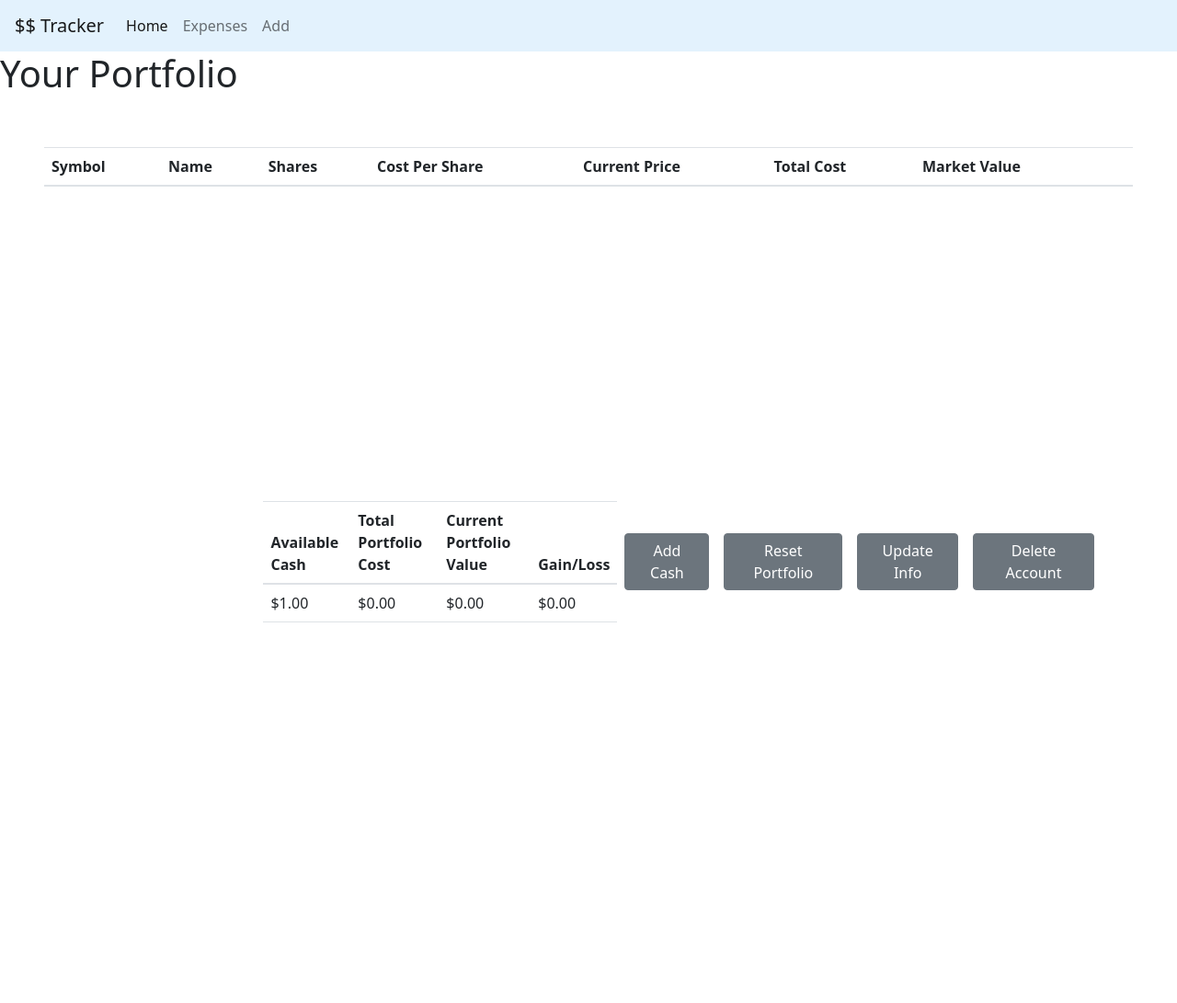
After one commit to 1RJB/CashClass, a Flask app: page /portfolio in a window 1280 px wide. The commit adds this page. Shown: the whole page at 92% size. Run offline with Flask 3, Linux system fonts and the light colour scheme; a user stored in the database is signed in; tables that the repository leaves empty hold one stand-in row (values such as "Sample post"); lists and menus that the app fills with data are empty; some libraries are stand-ins or nearby versions.

Commit message:
feat: buy, sell, portfolio feature complete

```diff
--- a/app/__init__.py
+++ b/app/__init__.py
@@ -6,7 +6,7 @@ from flask_login import LoginManager
 from flask_wtf.csrf import CSRFProtect
 from os import path
 from flask_sqlalchemy import SQLAlchemy
-
+from .utils import usd
 # TODO: declare sqlalchemy db here
 db = SQLAlchemy()
 csrf = CSRFProtect()
@@ -15,7 +15,8 @@ csrf = CSRFProtect()
 def create_app(config_class=Config):
     app = Flask(__name__)
     app.config.from_object(config_class)
-
+    # Custom filter
+    app.jinja_env.filters["usd"] = usd
 
     from .models import Users
 
--- a/app/investing.py
+++ b/app/investing.py
@@ -11,6 +11,58 @@ from .models import Users, Holding, Transaction
 from . import db
 
 investing = Blueprint('investing', __name__)
+
+@investing.route("/portfolio")
+@login_required
+def portfolio():
+    """Show portfolio of user's stock holdings"""
+
+    # Query database for current user's stock holdings (portfolio)
+    user = current_user
+    holdings = user.holdings
+    stocks = [] # List of stock dicts
+    transactions = user.transactions
+
+    portfolio_cost = 0
+    portfolio_value = 0
+
+    # Get current prices for stocks using API
+    for holding in holdings:
+        quote = lookup(holding.symbol)
+        stock = {}
+        stock["symbol"] = holding.symbol
+        stock["name"] = quote["name"]
+        stock["price"] = float(quote["price"])
+        stock["shares"] = int(holding.shares)
+        stock["total_value"] = float(quote["price"]) * int(holding.shares)
+
+        # Calculate cost of shares (total price paid)
+        cost = 0
+        for transaction in transactions:
+            if transaction.symbol == stock["symbol"]:
+                cost += transaction.shares * transaction.price # Sold shares will be negative
+
+        stock["cost"] = cost / holding.shares
+        stock["total_cost"] = cost
+        stocks.append(stock) # Append stock dict to list of stocks
+        portfolio_value += stock["total_value"]
+
+    # Calculate cost of all portfolio transactions
+    # Don't need to check for only single transaction since SQLAlchemy
+    # with relationship returns InstrumentedList
+    # If sold stock, will subtract since shares in transaction will be negative
+    for transaction in transactions:
+        portfolio_cost += transaction.shares * transaction.price
+
+    # Format current user's portfolio info
+    user_info = {
+        "cash": user.cash,
+        "portfolio_cost": portfolio_cost,
+        "portfolio_value": portfolio_value,
+        "gain_loss": portfolio_value - portfolio_cost
+    }
+
+    return render_template("portfolio.html", stocks=stocks, user_info=user_info)
 
 @investing.route("/buy", methods=["GET", "POST"])
 @login_required
@@ -50,7 +102,7 @@ def buy():
 
         # Record transaction in database
         new_transaction = Transaction(
-            user_id=user.id,
+            user_id=user.email,
             symbol=quote["symbol"],
             shares=int(request.form.get("shares")),
             price=quote["price"],
@@ -64,12 +116,12 @@ def buy():
 
         # Update user's stock holdings (portfolio)
         # Check if stock is already in holdings
-        found_holding = Holding.query.filter((Holding.user_id == user.id) & (Holding.symbol == new_transaction.symbol)).first()
+        found_holding = Holding.query.filter((Holding.user_id == user.email) & (Holding.symbol == new_transaction.symbol)).first()
 
         # Add stock to holdings if not already owned
         if found_holding == None:
             new_holding = Holding(
-                user_id=user.id,
+                user_id=user.email,
                 symbol=new_transaction.symbol,
                 shares=new_transaction.shares
             )
@@ -128,7 +180,7 @@ def sell():
 
         # Query database to find stock in user's holdings
         user = current_user
-        holding = Holding.query.filter((Holding.user_id==user.id) & (Holding.symbol==quote["symbol"])).first()
+        holding = Holding.query.filter((Holding.user_id==user.email) & (Holding.symbol==quote["symbol"])).first()
 
         # Check if user owns shares of stock user wants to sell
         if holding == None:
@@ -140,7 +192,7 @@ def sell():
 
         # Record transaction
         new_transaction = Transaction(
-            user_id=user.id,
+            user_id=user.email,
             symbol=quote["symbol"],
             shares=int(request.form.get("shares")) * (-1),
             price=quote["price"],
@@ -167,16 +219,16 @@ def sell():
 
     # User reached route via GET (as by clicking a link or via redirect)
     else:
+        print("aksjdaksd")
         user = current_user
         stocks = user.holdings
-
+        print(user, stocks)
         return render_template("sell.html", stocks=stocks)
-
 
 @investing.route("/sell/<string:symbol>")
 @login_required
 def sell_symbol(symbol):
     user = current_user
     stocks = user.holdings
-
+    print(user, stocks)
     return render_template("sell.html", stocks=stocks, symbol=escape(symbol))
--- a/app/templates/buy.html
+++ b/app/templates/buy.html
@@ -2,8 +2,6 @@
 {% block body %}
 <link rel="stylesheet" href="..\static\styles\form.css">
 <link rel="stylesheet" href="..\static\styles\expenses.css">
-
-{% block main %}
     <div class="p-5 mb-4 bg-pt-dark2 rounded-3">
         <h1>Buy Shares</h1>
         <form action="/buy" method="post">
@@ -20,6 +18,5 @@
             <button type="submit" class="btn btn-primary">Submit</button>
         </form>
     </div>
-{% endblock %}
 
 {% endblock body %}
--- /dev/null
+++ b/app/templates/portfolio.html
@@ -0,0 +1,92 @@
+{% extends "base.html" %}
+{% block body %}
+<h1>Your Portfolio</h1>
+
+    <div class="p-5 mb-4 bg-pt-dark2 rounded-3">
+        <div class="table-responsive">
+            <table class="table table-striped">
+                <thead>
+                    <th scope="col">Symbol</th>
+                    <th scope="col">Name</th>
+                    <th scope="col">Shares</th>
+                    <th scope="col">Cost Per Share</th>
+                    <th scope="col">Current Price</th>
+                    <th scope="col">Total Cost</th>
+                    <th scope="col">Market Value</th>
+                    <th scope="col"></th>
+                </thead>
+                <tbody>
+                {% for stock in stocks %}
+                    <tr>
+                        <td><a href={{ "/quote/" + stock["symbol"] }}><strong>{{ stock["symbol"] }}</strong></a></td>
+                        <td>{{ stock["name"] }}</td>
+                        <td>{{ stock["shares"] }}</td>
+                        <td>{{ stock["cost"] | usd }}</td>
+                        <td>{{ stock["price"] | usd }}</td>
+                        <td>{{ stock["total_cost"] | usd }}</td>
+                        {% if stock["total_value"] > stock["total_cost"] %}
+                            <td class="positive">
+                                {{ stock["total_value"] | usd }}
+                                <i class="fas fa-caret-up"></i>
+                            </td>
+                        {% elif stock["total_cost"] > stock["total_value"] %}
+                            <td class="negative">
+                                {{ stock["total_value"] | usd }}
+                                <i class="fas fa-caret-down"></i>
+                            </td>
+                        {% else %}
+                            <td>{{ stock["total_value"] | usd }}</td>
+                        {% endif %}
+                        <td>
+                            <a href={{ "/buy/" + stock["symbol"] }} class="btn btn-secondary btn-sm" role="button">Buy</a>
+                            <a href={{ "/sell/" + stock["symbol"] }} class="btn btn-secondary btn-sm" role="button">Sell</a>
+                        </td>
+                    </tr>
+                {% endfor %}
+                </tbody>
+            </table>
+        </div>
+
+        <div class="container">
+            <div class="row">
+            <div class="col">
+            </div>
+            <div class="col-8">
+                <div class="table-responsive">
+                    <table class="table">
+                        <thead>
+                            <th scope="col">Available Cash</th>
+                            <th scope="col">Total Portfolio Cost</th>
+                            <th scope="col">Current Portfolio Value</th>
+                            <th scope="col">Gain/Loss</th>
+                        </thead>
+                        <tbody>
+                            <td>{{ user_info["cash"] | usd }}</td>
+                            <td>{{ user_info["portfolio_cost"] | usd }}</td>
+                            <td>{{ user_info["portfolio_value"] | usd }}</td>
+                            {% if user_info["gain_loss"] > 0 %}
+                                <td class="positive">
+                                    <i class="fas fa-caret-up"></i>
+                                    {{ user_info["gain_loss"] | usd }}
+                                </td>
+                            {% elif user_info["gain_loss"] < 0 %}
+                                <td class="negative">
+                                    <i class="fas fa-caret-down"></i>
+                                    {{ user_info["gain_loss"] | usd }}
+                                </td>
+                            {% else %}
+                                <td>{{ user_info["gain_loss"] | usd }}</td>
+                            {% endif %}
+                        </tbody>
+                    </table>
+                </div>
+            </div>
+        </div>
+
+        <p class="d-flex justify-content-end">
+            <a href="/addcash" class="btn btn-secondary m-2" role="button">Add Cash</a>
+            <a href="/reset" class="btn btn-secondary m-2" role="button">Reset Portfolio</a>
+            <a href="/update" class="btn btn-secondary m-2" role="button">Update Info</a>
+            <a href="/delete" class="btn btn-secondary m-2" role="button">Delete Account</a>
+        </p>
+{% endblock body %}
--- a/app/utils.py
+++ b/app/utils.py
@@ -10,6 +10,9 @@ from datetime import datetime, timedelta
 import pytz
 import uuid
 
+def usd(value):
+    """Format value as USD."""
+    return f"${value:,.2f}"
 
 def lookup(symbol):
     """Look up quote for symbol."""
```
Also changed, not shown: app/templates/sell.html (added, +27 -0 lines).
